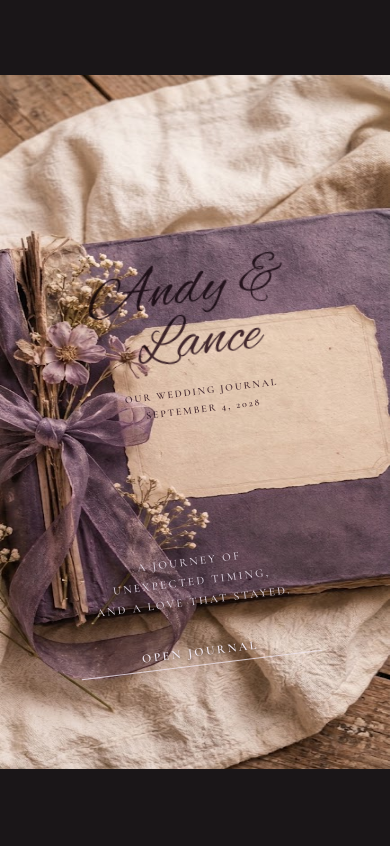
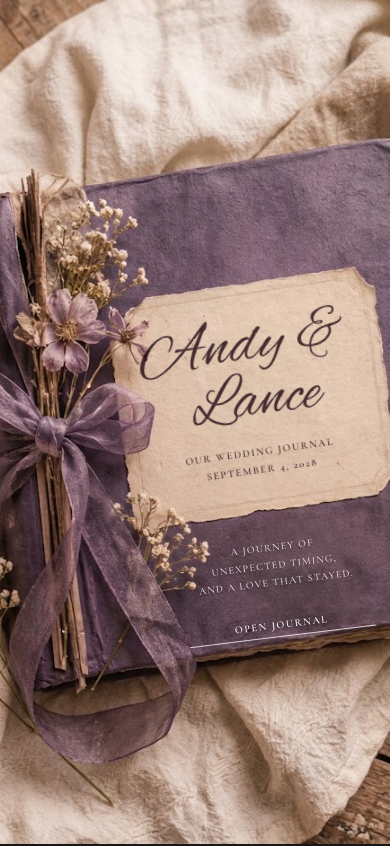
Before and after one commit to andreaasuncion0928-sketch/WS8, a plain HTML site: page index.html in a window 390 px wide. Shown: the top 846 px of the page. Drawn offline with nearby package versions, Linux system fonts and the light colour scheme.

Commit message:
Refactor styles for page cover and mobile layout
Updated styles for page cover and mobile adjustments.

```diff
--- a/index.html
+++ b/index.html
@@ -137,23 +137,41 @@
     }
 
     /* ========================================================
-       PAGE 1: COVER – text sits ON the white parchment
+       PAGE 1: COVER – real artwork ratios, text written on the parchment
        ======================================================== */
-    /* Centered on the parchment card; tilt matches the card (~ -7deg) */
+
+    /* Stage fills the screen; the artwork is scaled to cover it (cropped, never stretched) */
+    #stage-1 {
+      height: 100vh;
+      height: 100dvh;
+      min-height: 0;
+      overflow: hidden;
+    }
+    #page-1.page-sheet {
+      aspect-ratio: 1024 / 434;                         /* intro b.jpg */
+      width: max(100vw, calc(100vh * 1024 / 434));
+      width: max(100vw, calc(100dvh * 1024 / 434));
+      max-width: none;
+      flex-shrink: 0;
+    }
+
+    /* Title block – centered on the parchment card, tilted to match it */
     .p1-white-parchment {
       position: absolute;
-      top: 44.5%;
-      left: 60.4%;
-      width: 40%;
-      transform: translate(-50%, -50%) rotate(-7deg);
+      top: 43.4%;
+      left: 69.4%;
+      width: 17.5%;
+      transform: translate(-50%, -50%) rotate(-15deg);
       transform-origin: center center;
-      container-type: inline-size;          /* lets children size with cqw */
+      container-type: inline-size;        /* children size with cqw = relative to the card */
       display: flex;
       flex-direction: column;
       align-items: center;
       justify-content: center;
       text-align: center;
-      mix-blend-mode: multiply;             /* ink soaks into the paper */
+      mix-blend-mode: multiply;           /* ink soaks into the paper texture */
+      filter: url(#inkRough);             /* slightly uneven, hand-inked edges */
+      opacity: 0.92;
       pointer-events: none;
       z-index: 10;
     }
@@ -162,9 +180,10 @@
       font-family: 'Alex Brush', cursive;
       font-size: 28cqw;
       line-height: 0.92;
-      color: #4a3240;
+      color: #3f2b38;
       font-weight: 400;
       letter-spacing: 0.01em;
+      text-shadow: 0 0 1px rgba(63, 43, 56, 0.35);   /* faint ink bleed */
       user-select: none;
       width: 100%;
     }
@@ -178,46 +197,35 @@
                   filter 1.8s cubic-bezier(0.25, 1, 0.5, 1),
                   transform 1.8s cubic-bezier(0.25, 1, 0.5, 1);
     }
-
     .fade-char.revealed {
       opacity: 1;
       filter: blur(0);
       transform: translateY(0) scale(1);
     }
 
-    .p1-names-wrap .line-1 {
-      display: block;
-      white-space: nowrap;
-      margin-right: 0.1em;
-    }
-
-    .p1-names-wrap .line-2 {
-      display: block;
-      white-space: nowrap;
-      margin-top: -0.04em;
-      margin-left: 0.12em;
-    }
+    .p1-names-wrap .line-1 { display: block; white-space: nowrap; margin-right: 0.1em; }
+    .p1-names-wrap .line-2 { display: block; white-space: nowrap; margin-top: -0.04em; margin-left: 0.12em; }
 
     .p1-label-subhead,
     .p1-label-date {
       font-family: 'Cormorant Garamond', serif;
       font-weight: 600;
       text-transform: uppercase;
-      letter-spacing: 0.18em;
-      color: #5a4150;
+      letter-spacing: 0.16em;
+      color: #4d3647;
       white-space: nowrap;
       width: 100%;
     }
-    .p1-label-subhead { margin-top: 6cqw; font-size: 4.2cqw; }
-    .p1-label-date    { margin-top: 2.4cqw; font-size: 4.2cqw; }
+    .p1-label-subhead { margin-top: 6cqw;   font-size: 4.8cqw; }
+    .p1-label-date    { margin-top: 2.4cqw; font-size: 4.8cqw; }
 
-    /* Tagline + OPEN JOURNAL live in the purple linen area, same tilt */
+    /* Tagline + OPEN JOURNAL – on the purple cover, below the card, same tilt as its edge */
     .p1-purple-open-zone {
       position: absolute;
-      top: 87%;
-      left: 70%;
-      width: 28%;
-      transform: translate(-50%, -50%) rotate(-7deg);
+      top: 76%;
+      left: 79.5%;
+      width: 19%;
+      transform: translate(-50%, -50%) rotate(-16deg);
       transform-origin: center center;
       container-type: inline-size;
       display: flex;
@@ -229,18 +237,18 @@
 
     .p1-inner-quote {
       font-family: 'Cormorant Garamond', serif;
-      font-size: 4.7cqw;
+      font-size: 5cqw;
       font-weight: 500;
       text-transform: uppercase;
-      letter-spacing: 0.2em;
+      letter-spacing: 0.14em;
       line-height: 1.75;
-      color: #e9deea;
-      text-shadow: 0 1px 3px rgba(0, 0, 0, 0.35);
+      color: #efe6f0;
+      text-shadow: 0 1px 3px rgba(0, 0, 0, 0.4);
       opacity: 0;
       transition: opacity 2.2s ease;
       white-space: nowrap;
     }
-    .p1-inner-quote.revealed { opacity: 0.9; }
+    .p1-inner-quote.revealed { opacity: 0.92; }
 
     .p1-open-action {
       margin-top: 14cqw;
@@ -257,22 +265,21 @@
 
     .p1-open-text {
       font-family: 'Cormorant Garamond', serif;
-      font-size: 5cqw;
+      font-size: 5.4cqw;
       font-weight: 600;
-      letter-spacing: 0.2em;
+      letter-spacing: 0.16em;
       text-transform: uppercase;
-      color: #f3eaf3;
-      text-shadow: 0 1px 3px rgba(0, 0, 0, 0.45);
+      color: #f6eef6;
+      text-shadow: 0 1px 3px rgba(0, 0, 0, 0.5);
       white-space: nowrap;
     }
     .p1-open-action:hover .p1-open-text { color: #ffffff; }
 
-    /* plain thin underline like the reference */
     .p1-arrow-line {
       width: 100cqw;
       height: 1px;
       margin-top: 2.4cqw;
-      background: rgba(240, 230, 240, 0.8);
+      background: rgba(244, 234, 244, 0.85);
     }
 
     /* ========================================================
@@ -637,7 +644,7 @@
     }
 
     /* ----------------------------------------------------
-       MOBILE ADJUSTMENTS (9:16 Portrait Canvas)
+       MOBILE ADJUSTMENTS (portrait)
        ---------------------------------------------------- */
     @media (max-width: 768px) {
       .journal-nav-bar {
@@ -652,21 +659,28 @@
       }
       .journal-nav-bar a.home-icon { font-size: 3.5vw; }
 
-      /* Page 1 cover */
+      /* Page 1 – intro p.jpg (434 x 1024) */
+      #page-1.page-sheet {
+        aspect-ratio: 434 / 1024;
+        width: max(100vw, calc(100vh * 434 / 1024));
+        width: max(100vw, calc(100dvh * 434 / 1024));
+      }
       .p1-white-parchment {
-        top: 38%;
-        left: 50%;
-        width: 62%;
+        top: 47.3%;
+        left: 64.5%;
+        width: 58%;
+        transform: translate(-50%, -50%) rotate(-8deg);
+      }
+      .p1-label-subhead, .p1-label-date { font-size: 4.6cqw; letter-spacing: 0.14em; }
+
+      .p1-purple-open-zone {
+        top: 68%;
+        left: 71%;
+        width: 48%;
         transform: translate(-50%, -50%) rotate(-7deg);
       }
-      .p1-names-wrap { font-size: 25cqw; }
-
-      .p1-purple-open-zone {
-        top: 77%;
-        left: 50%;
-        width: 62%;
-        transform: translate(-50%, -50%) rotate(-7deg);
-      }
+      .p1-inner-quote { font-size: 5.4cqw; letter-spacing: 0.12em; }
+      .p1-open-text   { font-size: 5.6cqw; letter-spacing: 0.14em; }
 
       .p2-journal-sheet {
         top: 14%;
@@ -702,11 +716,20 @@
 </head>
 <body>
 
+  <!-- Ink filter: gives the cover lettering slightly uneven, hand-inked edges -->
+  <svg width="0" height="0" style="position:absolute" aria-hidden="true">
+    <filter id="inkRough" x="-5%" y="-5%" width="110%" height="110%">
+      <feTurbulence type="fractalNoise" baseFrequency="0.9" numOctaves="2" seed="4" result="noise"/>
+      <feDisplacementMap in="SourceGraphic" in2="noise" scale="1.6" xChannelSelector="R" yChannelSelector="G" result="rough"/>
+      <feGaussianBlur in="rough" stdDeviation="0.25"/>
+    </filter>
+  </svg>
+
   <!-- Fullscreen Nostalgic Transition Wash -->
   <div class="vintage-flip-overlay" id="vintageTransition"></div>
 
   <!-- ======================== PAGE 1: COVER ======================== -->
-  <div class="journal-stage">
+  <div class="journal-stage" id="stage-1">
     <div class="page-sheet" id="page-1">
 
       <!-- Title, written on the white parchment -->
```
